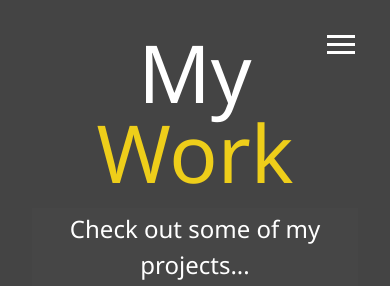
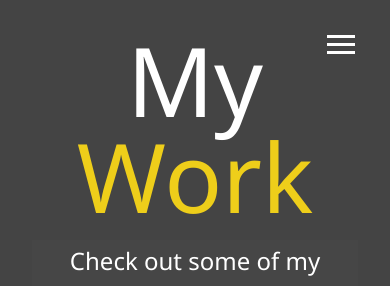
Before and after one commit to anastasiyashmanastasiya/Portfolio, a website: page dist/work.html in a window 390 px wide. Shown: the top 286 px of the page. Drawn offline with nearby package versions, Linux system fonts and the light colour scheme; files that its build step writes are made by us from their sources.

Commit message:
fix bugs

```diff
--- a/scss/_mobile.scss
+++ b/scss/_mobile.scss
@@ -17,12 +17,11 @@
     main {
         align-items: center;
         text-align: center;
-        padding: 2rem;
+
 
         .lg-heading {
             line-height: 1;
             margin-bottom: 1rem;
-            font-size: 5rem;
         }
     }
 
@@ -82,5 +81,10 @@
 
     main {
         padding: 2rem;
+
+    }
+
+    .lg-heading {
+        font-size: 5rem;
     }
 }
```
